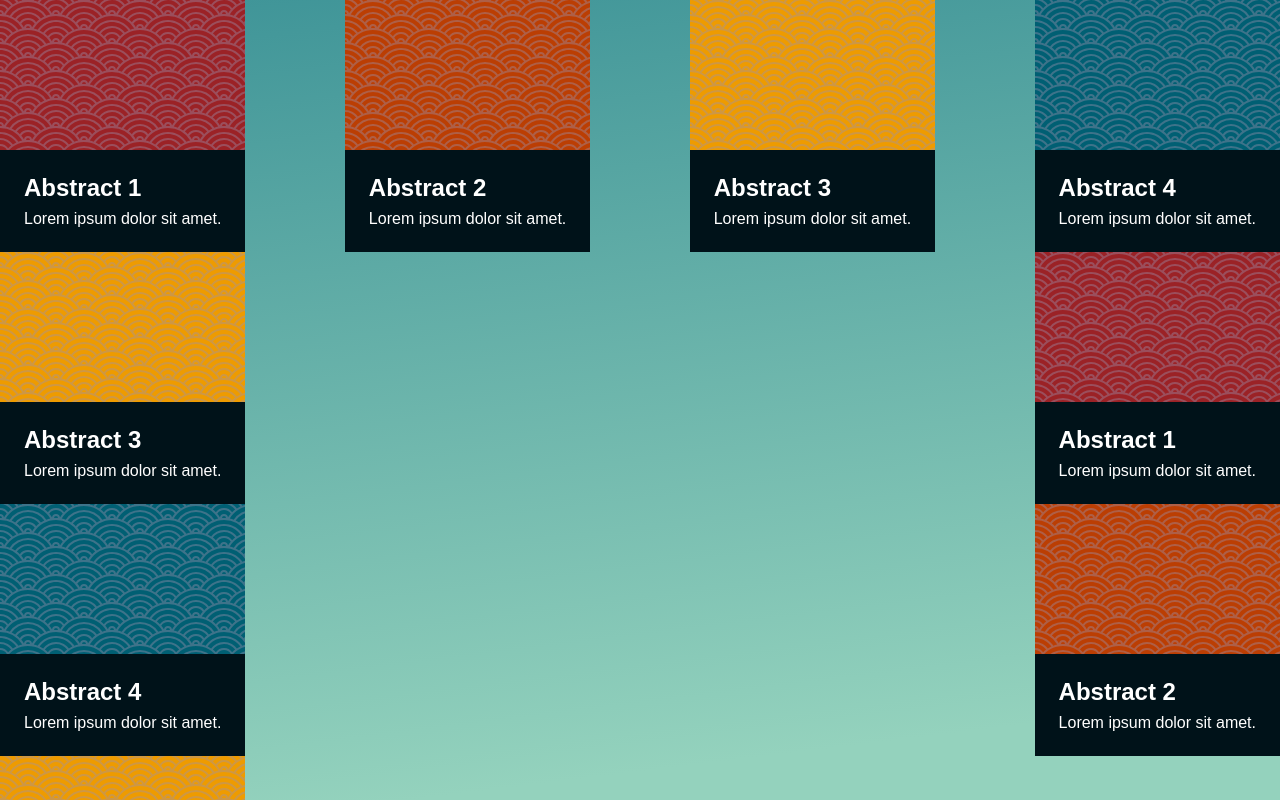
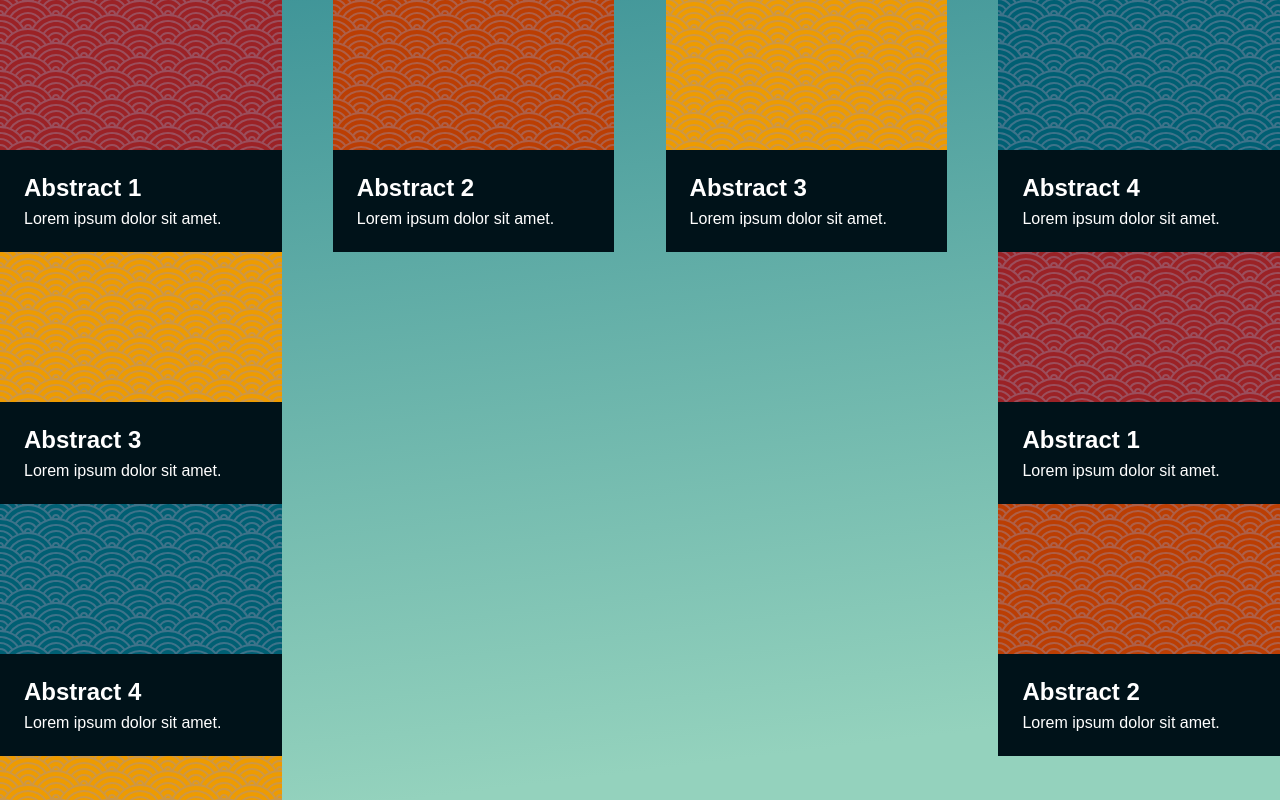
Before and after one commit to akgmage/flex-box, an Angular app: page / in a window 1280 px wide. Shown: the top 800 px of the page. Built offline with nearby package versions, Linux system fonts and the light colour scheme.

Commit message:
add flex basis of 22% for figure

```diff
--- a/src/styles.css
+++ b/src/styles.css
@@ -58,3 +58,6 @@ figure > div {
   justify-content: space-between;
   gap: 4%;
 }
+figure {
+  flex-basis: 22%;
+}
```
